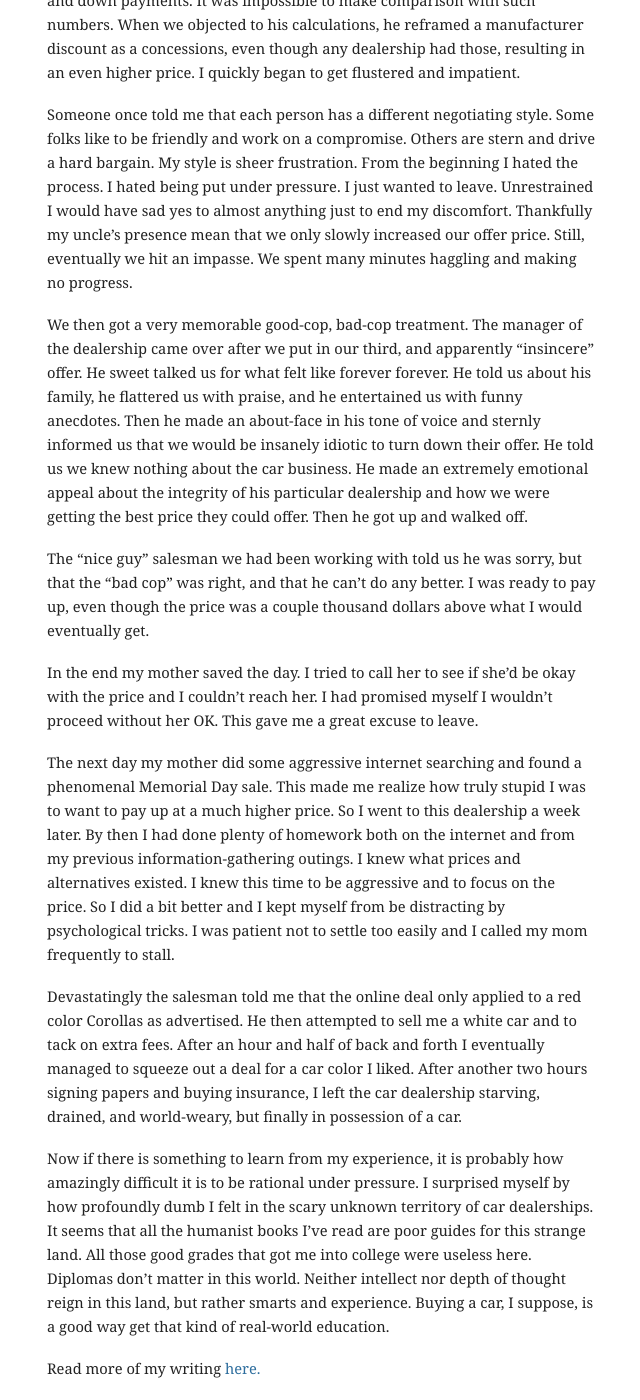
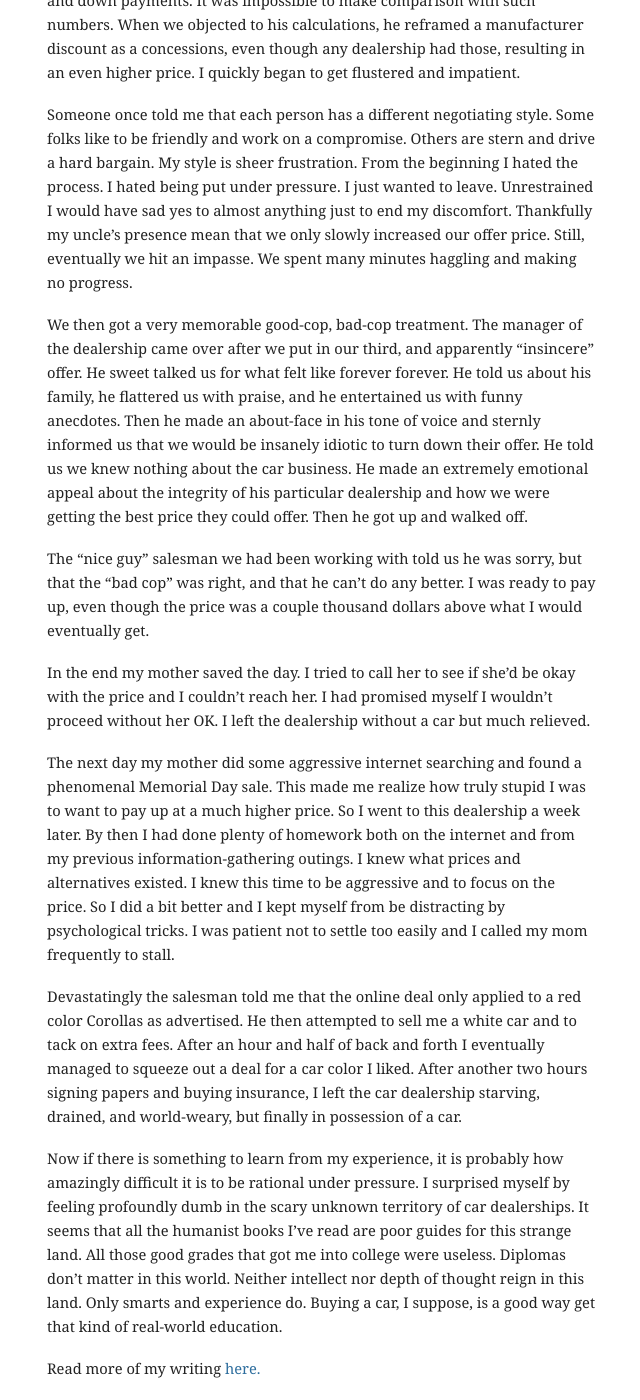
Before and after one commit to mbwong/mbwong.github.com, a Jekyll site: the page built from _posts/2013-07-06-buying-a-car.md, in a window 1280 px wide and 1400 px high, scrolled down 888 px. Shown: the whole window, without its empty margins (303-943 px from the left). Built offline with Jekyll 4.4.1, drawn with Linux system fonts in a browser that asks for light colours.

Commit message:
Update 2013-07-06-buying-a-car.md

```diff
--- a/_posts/2013-07-06-buying-a-car.md
+++ b/_posts/2013-07-06-buying-a-car.md
@@ -22,10 +22,10 @@ We then got a very memorable good-cop, bad-cop treatment. The manager of the dea
 
 The "nice guy" salesman we had been working with told us he was sorry, but that the "bad cop" was right, and that he can't do any better. I was ready to pay up, even though the price was a couple thousand dollars above what I would eventually get.
 
-In the end my mother saved the day. I tried to call her to see if she'd be okay with the price and I couldn't reach her. I had promised myself I wouldn't proceed without her OK. This gave me a great excuse to leave.
+In the end my mother saved the day. I tried to call her to see if she'd be okay with the price and I couldn't reach her. I had promised myself I wouldn't proceed without her OK. I left the dealership without a car but much relieved.
 
 The next day my mother did some aggressive internet searching and found a phenomenal Memorial Day sale. This made me realize how truly stupid I was to want to pay up at a much higher price. So I went to this dealership a week later. By then I had done plenty of homework both on the internet and from my previous information-gathering outings. I knew what prices and alternatives existed. I knew this time to be aggressive and to focus on the price. So I did a bit better and I kept myself from be distracting by psychological tricks. I was patient not to settle too easily and I called my mom frequently to stall.
 
 Devastatingly the salesman told me that the online deal only applied to a red color Corollas as advertised. He then attempted to sell me a white car and to tack on extra fees. After an hour and half of back and forth I eventually managed to squeeze out a deal for a car color I liked. After another two hours signing papers and buying insurance, I left the car dealership starving, drained, and world-weary, but finally in possession of a car.
 
-Now if there is something to learn from my experience, it is probably how amazingly difficult it is to be rational under pressure. I surprised myself by how profoundly dumb I felt in the scary unknown territory of car dealerships. It seems that all the humanist books I've read are poor guides for this strange land. All those good grades that got me into college were useless here. Diplomas don't matter in this world. Neither intellect nor depth of thought reign in this land, but rather smarts and experience. Buying a car, I suppose, is a good way get that kind of real-world education.
+Now if there is something to learn from my experience, it is probably how amazingly difficult it is to be rational under pressure. I surprised myself by feeling profoundly dumb in the scary unknown territory of car dealerships. It seems that all the humanist books I've read are poor guides for this strange land. All those good grades that got me into college were useless. Diplomas don't matter in this world. Neither intellect nor depth of thought reign in this land. Only smarts and experience do. Buying a car, I suppose, is a good way get that kind of real-world education.
```
